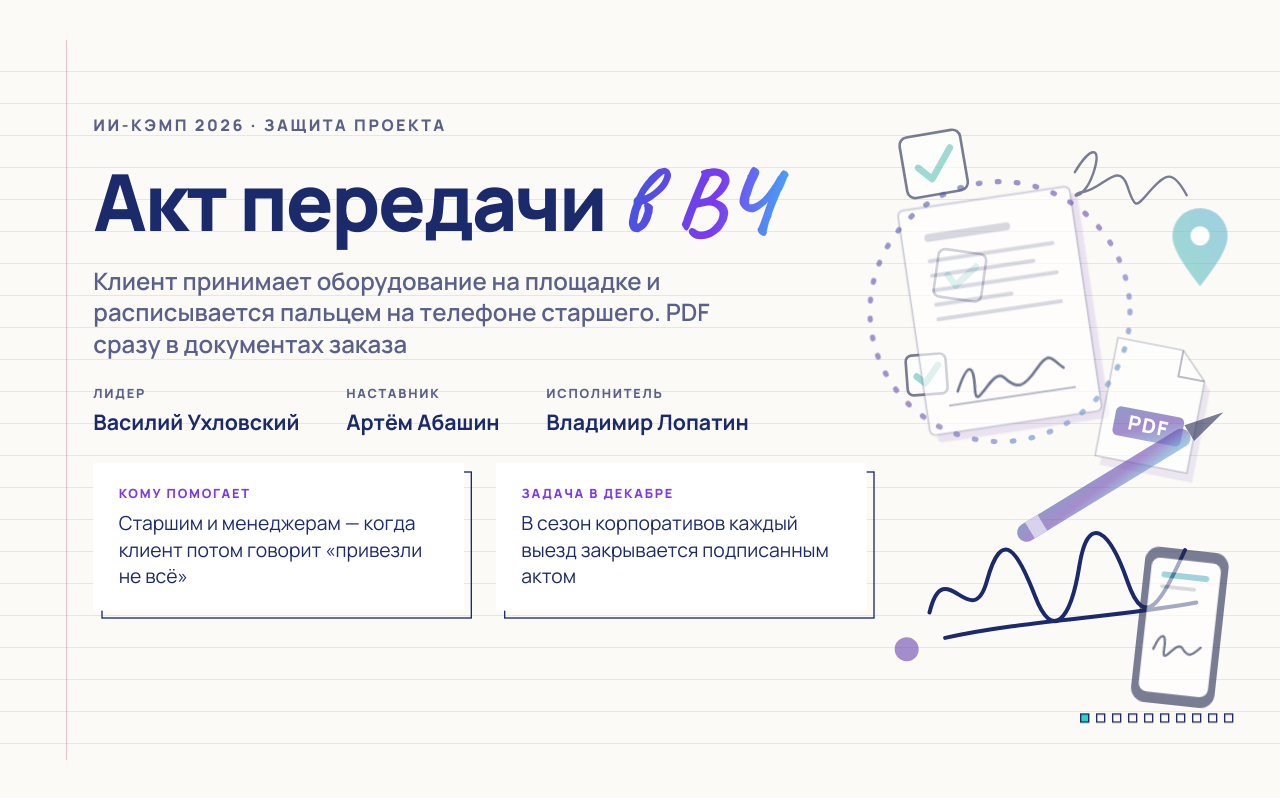
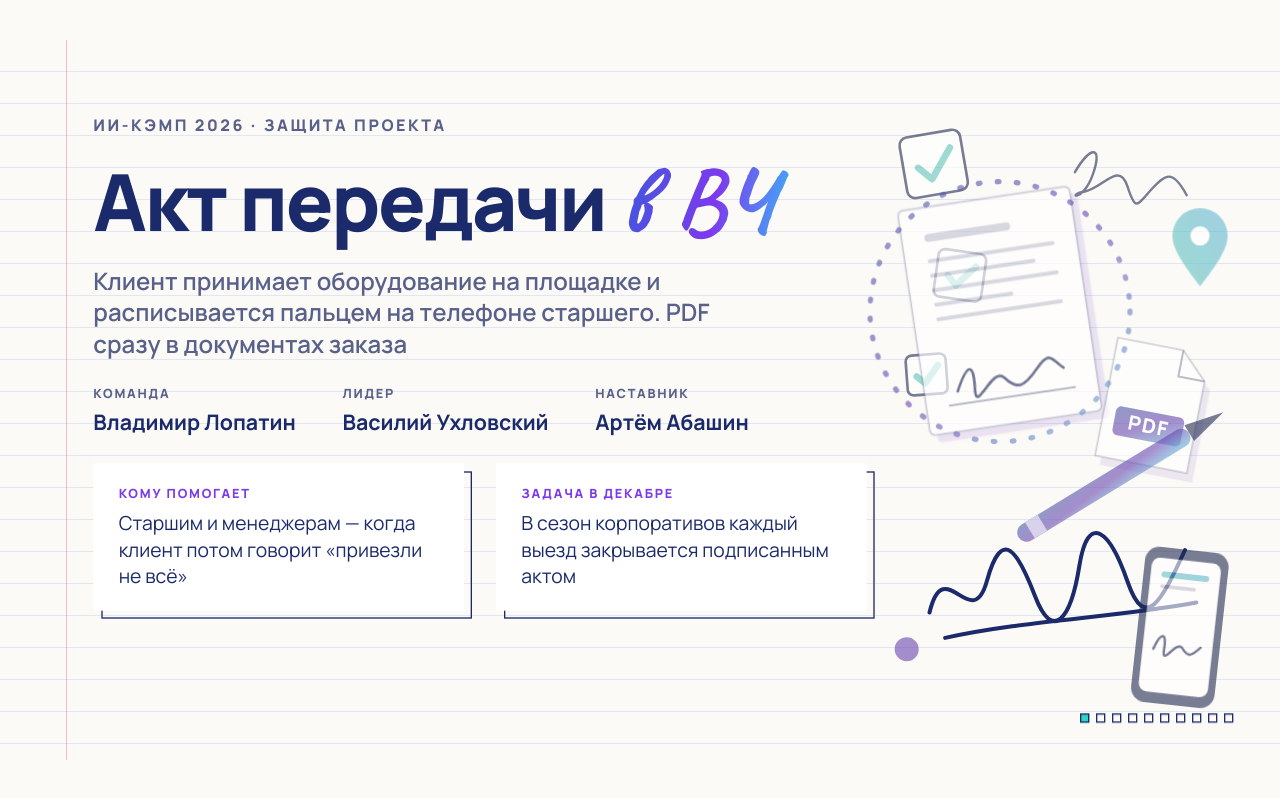
Before and after one commit to alexnikitin7734-prog/kemp-preza-akty, a plain HTML site: page index.html in a window 1280 px wide. Drawn offline with Linux system fonts and the light colour scheme.

Commit message:
Слайд 01: Владимир Лопатин — «Команда», первым (Связь т.25 №40)
Co-Authored-By: Claude Opus 5.5 <noreply@anthropic.com>

```diff
--- a/index.html
+++ b/index.html
@@ -35,9 +35,9 @@
     <h1>Акт передачи <em>в ВЧ</em></h1>
     <p class="lead">Клиент принимает оборудование на площадке и расписывается пальцем на телефоне старшего. PDF сразу в документах заказа</p>
     <div class="team">
+      <div><span>Команда</span><b>Владимир Лопатин</b></div>
       <div><span>Лидер</span><b>Василий Ухловский</b></div>
       <div><span>Наставник</span><b>Артём Абашин</b></div>
-      <div><span>Исполнитель</span><b>Владимир Лопатин</b></div>
     </div>
     <div class="pair">
       <div class="card"><span>Кому помогает</span>Старшим и менеджерам — когда клиент потом говорит «привезли не всё»</div>
```
